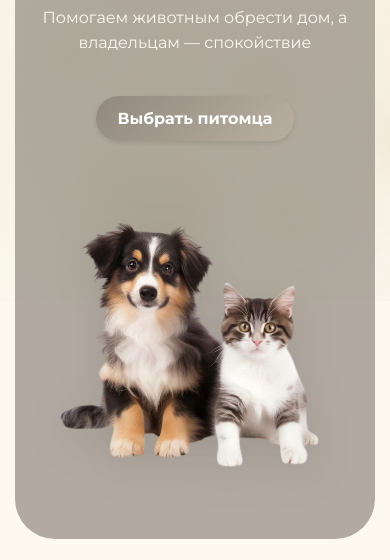
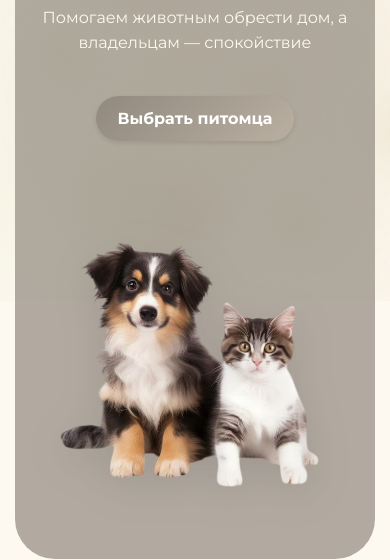
Before and after one commit to marhalepa-dev/marhalepa.github.io, a plain HTML site: page index.html in a window 390 px wide. Shown: the part 543-1103 px from the top of the page. Drawn offline with nearby package versions, Linux system fonts and the light colour scheme.

Commit message:
Add files via upload

```diff
--- a/style.css
+++ b/style.css
@@ -1591,7 +1591,7 @@ footer {
     }
 
     .hero-image {
-        margin-top: 30px; /* Отодвигаем весь блок с картинкой вниз от текста */
+        margin-top: 50px; /* Отодвигаем весь блок с картинкой вниз от текста */
     }
 
     .hero-image img {
```
Also changed, not shown: index.html (+0 -2 lines).
